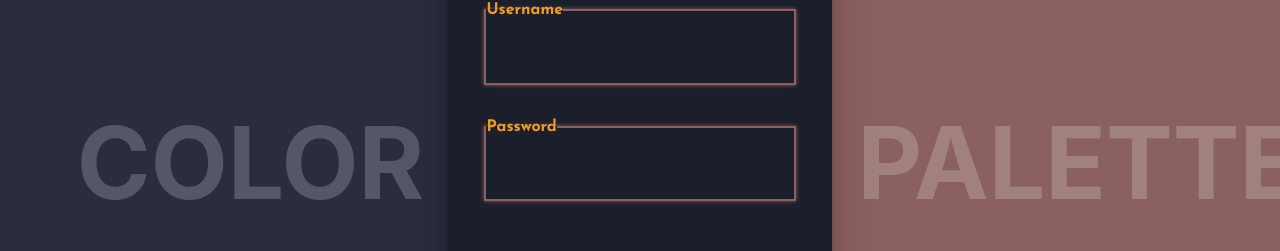
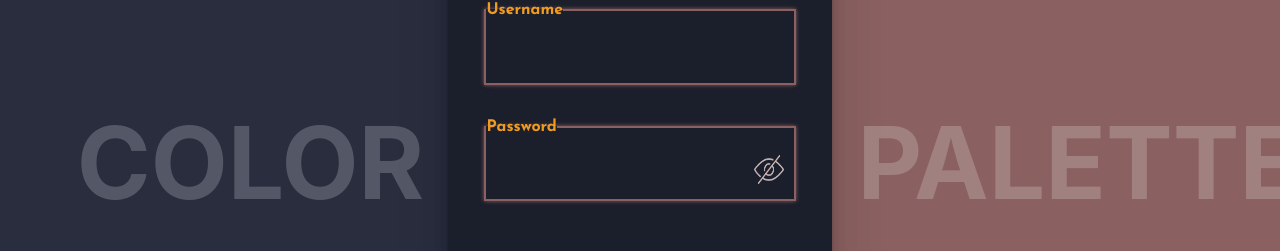
Before and after one commit to keshavDooleea/Palette, a React (Create React App) app in the folder frontend/: page / in a window 1280 px wide. Shown: the part 298-549 px from the top of the page. Built offline with nearby package versions, Linux system fonts and the light colour scheme.

Commit message:
added eye to show/hide password in login component

```diff
--- a/frontend/src/App.css
+++ b/frontend/src/App.css
@@ -165,6 +165,23 @@ body {
   height: 14%;
   border: 2px solid rgb(138, 96, 96);
   box-shadow: 0px 0px 4px rgb(138, 96, 96);
+}
+
+.pass_field {
+  position: relative;
+}
+
+.pass_field img {
+  position: absolute;
+  top: 0;
+  right: 10px;
+  bottom: 0;
+  width: 30px;
+  height: 60%;
+  margin: auto 0;
+  cursor: pointer;
+  user-select: none;
+  margin-top: 15px;
 }
 
 .login_form fieldset legend,
--- a/frontend/src/components/login.js
+++ b/frontend/src/components/login.js
@@ -2,6 +2,8 @@ import React, { Component } from "react";
 import { Link, withRouter } from "react-router-dom";
 import loading from "../assets/loading.gif";
 import logo from "../assets/logo.png";
+import showPassImg from "../assets/show_pass.png";
+import hidePassImg from "../assets/hide_pass.png";
 import "../App.css";
 
 function displayMsg(div, msgElement, msg) {
@@ -20,7 +22,13 @@ function displayMsg(div, msgElement, msg) {
 class Login extends Component {
   constructor(props) {
     super(props);
+
+    this.state = {
+      isPasswordClicked: false
+    }
+
     this.login = this.login.bind(this);
+    this.toggleEye = this.toggleEye.bind(this);
   }
 
   componentDidMount() {
@@ -110,6 +118,26 @@ class Login extends Component {
       });
   }
 
+  // show hide password
+  toggleEye() {
+    const input = document.querySelector(".passInput");
+    const eye = document.querySelector(".pass_field img");
+
+    // change state
+    this.setState({
+      isPasswordClicked: !this.state.isPasswordClicked
+    });
+
+    if (!this.state.isPasswordClicked) {
+      input.type = "text";
+      eye.src = showPassImg;
+    } else {
+      input.type = "password";
+      eye.src = hidePassImg;
+    }
+
+  }
+
   render() {
     return (
       <div className="parent">
@@ -131,9 +159,10 @@ class Login extends Component {
                 <legend>Username</legend>
                 <input type="text" spellCheck="false" name="username"></input>
               </fieldset>
-              <fieldset>
+              <fieldset className="pass_field">
                 <legend>Password</legend>
-                <input type="text" spellCheck="false" name="password"></input>
+                <input type="password" spellCheck="false" className="passInput" name="password"></input>
+                <img src={hidePassImg} onClick={this.toggleEye} ></img>
               </fieldset>
               <div className="login_inputs">
                 <input
```
Also changed, not shown: frontend/src/assets/hide_pass.png (added), frontend/src/assets/show_pass.png (added).
